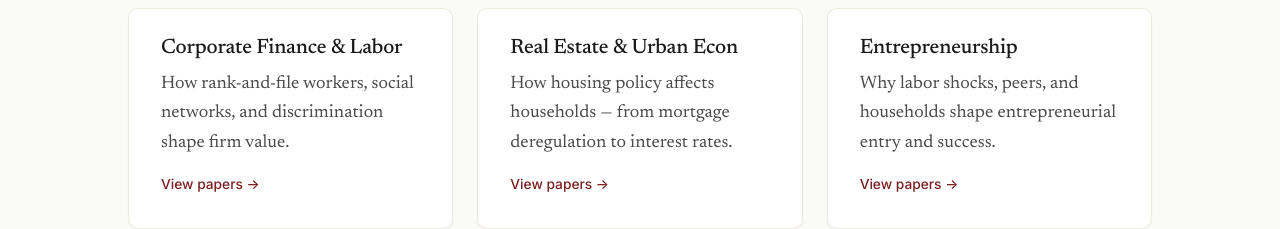
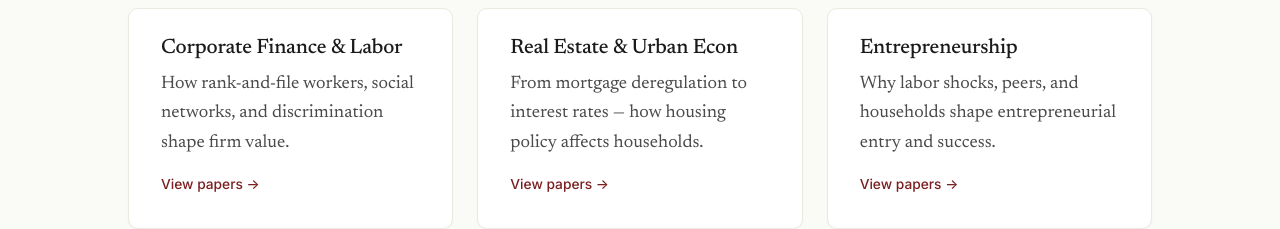
Before and after one commit to isaachacamo/isaachacamo.github.io, a plain HTML site: page index.html in a window 1280 px wide. Shown: the part 899-1128 px from the top of the page. Drawn offline with Linux system fonts and the light colour scheme.

Commit message:
Add files via upload

```diff
--- a/index.html
+++ b/index.html
@@ -89,7 +89,7 @@
         </div>
         <div class="feature-card">
           <h3>Real Estate &amp; Urban Econ</h3>
-          <p>How housing policy affects households &mdash; from mortgage deregulation to interest rates.</p>
+          <p>From mortgage deregulation to interest rates &mdash; how housing policy affects households.</p>
           <a href="research.html#real-estate" style="font-family:var(--sans);font-size:.86rem;font-weight:500;">View papers &rarr;</a>
         </div>
         <div class="feature-card">
```
